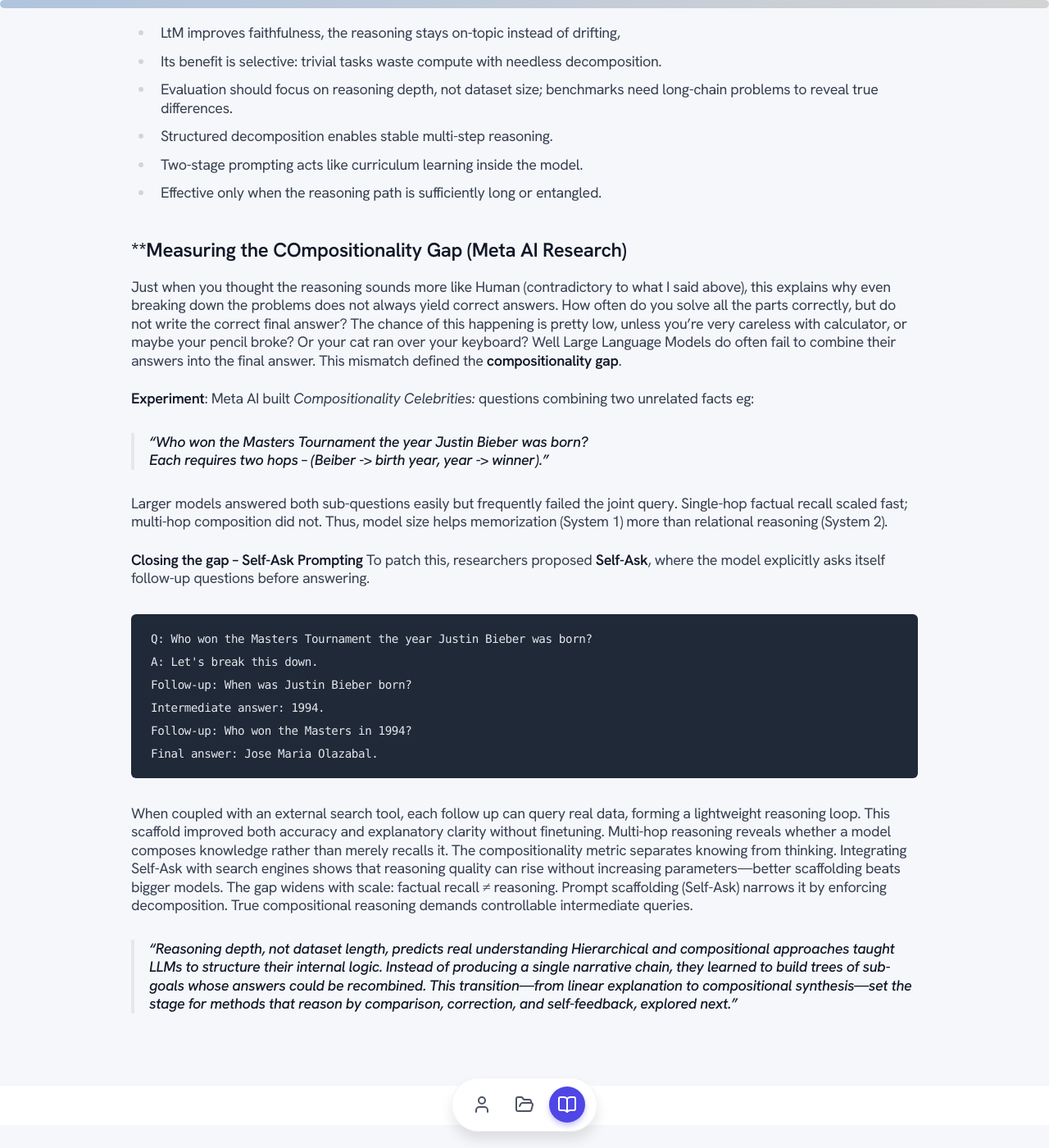
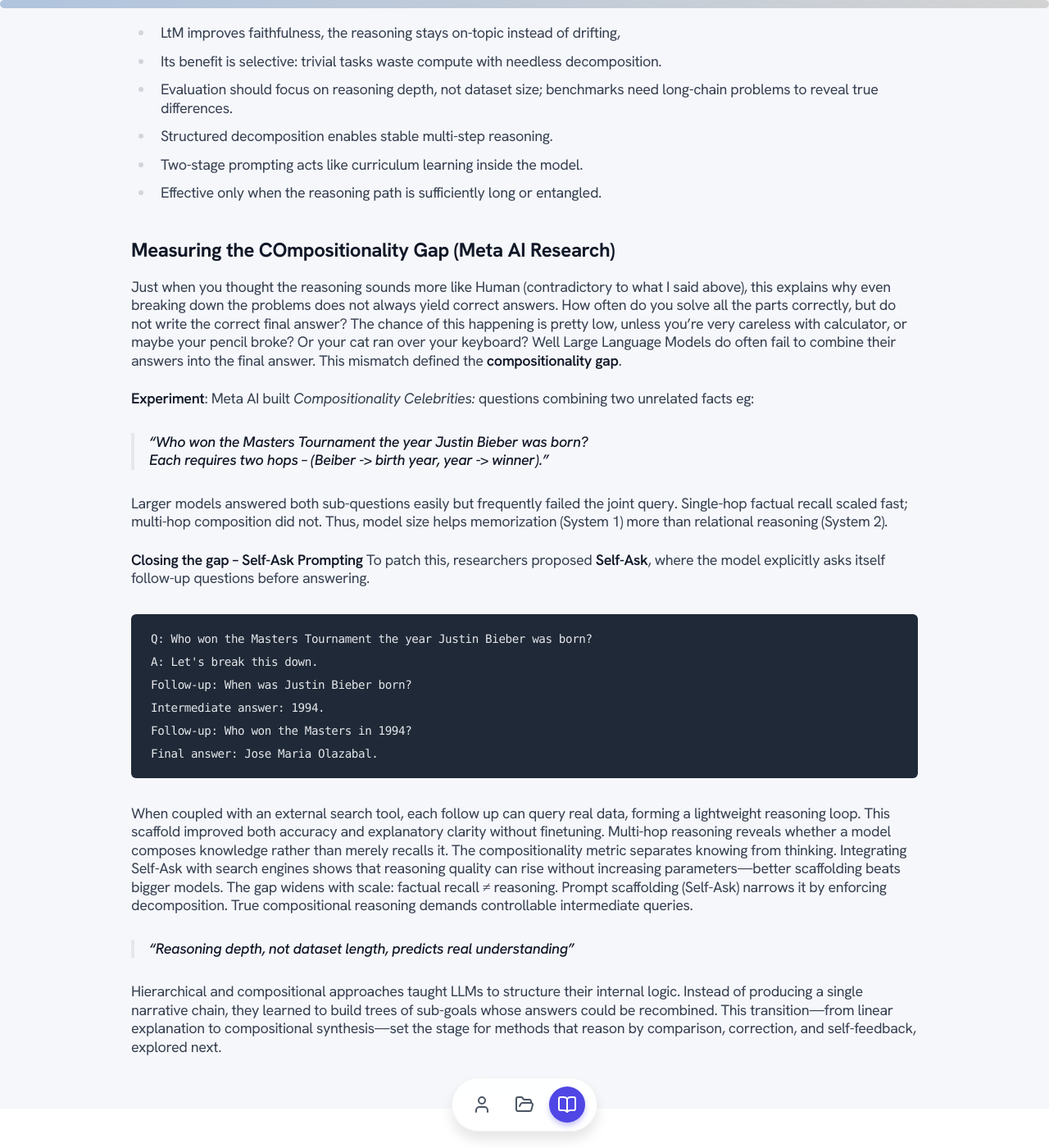
Before and after one commit to omertafveez-2001/omertafveez-2001.github.io, a Jekyll site: the page built from blogs/reasoning-primer/reasoning-primer.md, in a window 1280 px wide and 1400 px high, scrolled down 7849 px. Shown: the whole window at 82% size. Built offline with Jekyll 4.4.1, drawn with Linux system fonts in a browser that asks for light colours; nearby versions of some CDN libraries.

Commit message:
changed UI

```diff
--- a/blogs/reasoning-primer/reasoning-primer.md
+++ b/blogs/reasoning-primer/reasoning-primer.md
@@ -173,7 +173,7 @@ LtM consistently improved over CoT on symbolic reasoning (e.g., Last-Letter Conc
 - Two-stage prompting acts like curriculum learning inside the model.
 - Effective only when the reasoning path is sufficiently long or entangled.
 
-### **Measuring the COmpositionality Gap (Meta AI Research)
+### **Measuring the COmpositionality Gap (Meta AI Research)**
 Just when you thought the reasoning sounds more like Human (contradictory to what I said above), this explains why even breaking down the problems does not always yield correct answers. How often do you solve all the parts correctly, but do not write the correct final answer? The chance of this happening is pretty low, unless you're very careless with calculator, or maybe your pencil broke? Or your cat ran over your keyboard? Well Large Language Models do often fail to combine their answers into the final answer. This mismatch defined the **compositionality gap**. <br>
 
 **Experiment**: Meta AI built *Compositionality Celebrities:* questions combining two unrelated facts eg:
@@ -197,4 +197,5 @@ Final answer: Jose Maria Olazabal.
 When coupled with an external search tool, each follow up can query real data, forming a lightweight reasoning loop. This scaffold improved both accuracy and explanatory clarity without finetuning. Multi-hop reasoning reveals whether a model composes knowledge rather than merely recalls it. The compositionality metric separates knowing from thinking. Integrating Self-Ask with search engines shows that reasoning quality can rise without increasing parameters—better scaffolding beats bigger models. The gap widens with scale: factual recall ≠ reasoning. Prompt scaffolding (Self-Ask) narrows it by enforcing decomposition. True compositional reasoning demands controllable intermediate queries.
 
 > Reasoning depth, not dataset length, predicts real understanding
+
 Hierarchical and compositional approaches taught LLMs to structure their internal logic. Instead of producing a single narrative chain, they learned to build trees of sub-goals whose answers could be recombined. This transition—from linear explanation to compositional synthesis—set the stage for methods that reason by comparison, correction, and self-feedback, explored next.
```
